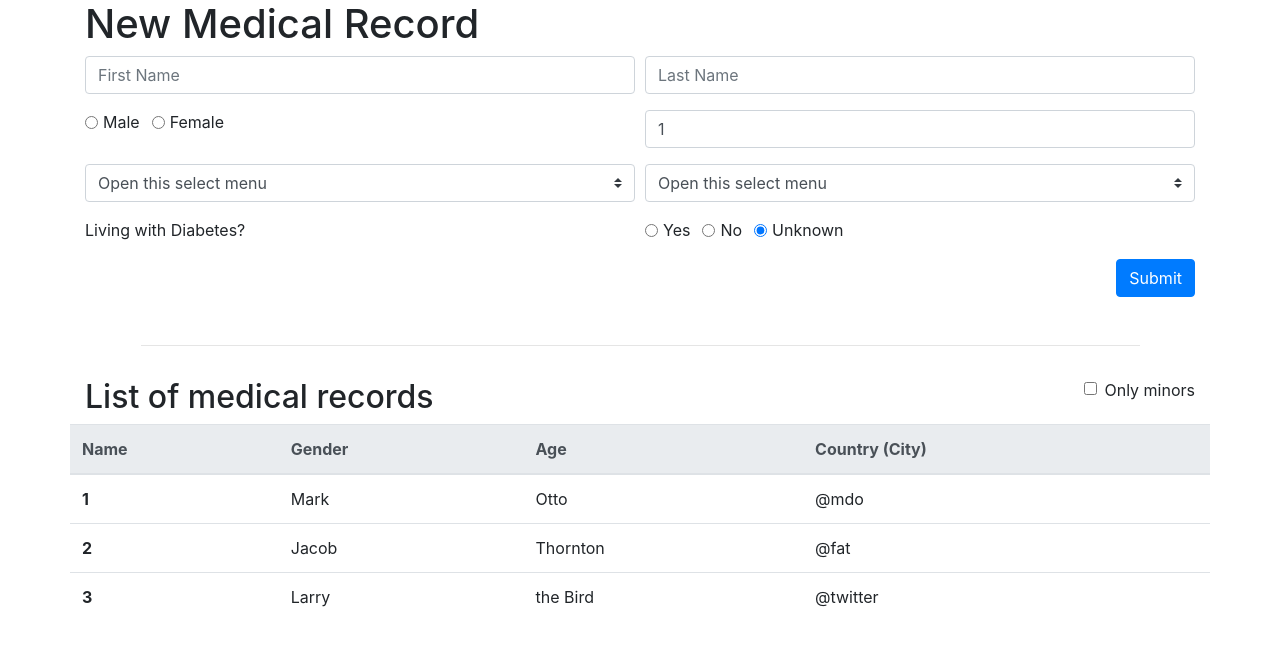
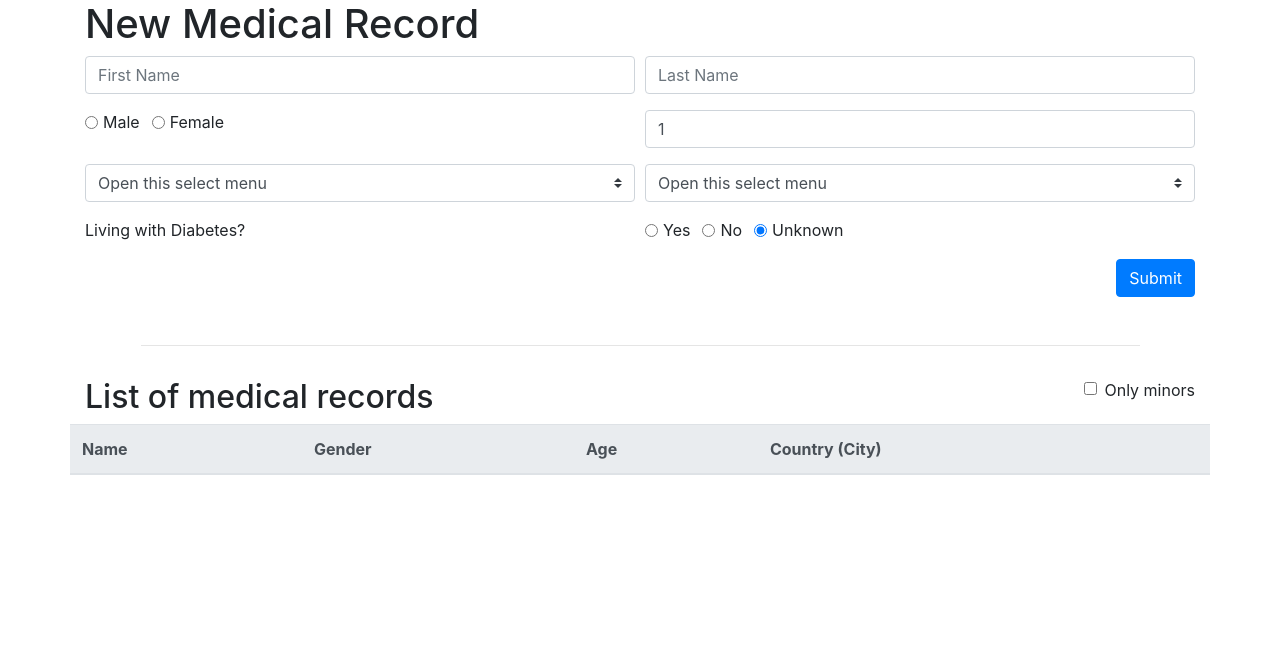
Before and after one commit to akinwale-habibullah/medicare, a React (Create React App) app: page / in a window 1280 px wide. Shown: the top 646 px of the page. Built offline with nearby package versions, Linux system fonts and the light colour scheme.

Commit message:
list MedicalRecords in ListMedicalRecords component

```diff
--- a/src/ListMedicalRecords.js
+++ b/src/ListMedicalRecords.js
@@ -2,6 +2,15 @@ import React from 'react';
 import './ListMedicalRecords.css';
 
 function ListMedicalRecords(props) {
+  const medicalRecordRows = props.medicalRecords.map((item, index) => {
+    return <tr id={index}>
+      <th scope="row">{`${item.firstName}, ${ item.lastName}`}</th>
+      <td>{item.gender}</td>
+      <td>{item.age}</td>
+      <td>{`${item.country} (${item.city})`}</td>
+    </tr>
+  });
+
   return (
     <div className="">
       <div className="row">
@@ -30,24 +39,7 @@ function ListMedicalRecords(props) {
           </thead>
 
           <tbody>
-            <tr>
-              <th scope="row">1</th>
-              <td>Mark</td>
-              <td>Otto</td>
-              <td>@mdo</td>
-            </tr>
-            <tr>
-              <th scope="row">2</th>
-              <td>Jacob</td>
-              <td>Thornton</td>
-              <td>@fat</td>
-            </tr>
-            <tr>
-              <th scope="row">3</th>
-              <td>Larry</td>
-              <td>the Bird</td>
-              <td>@twitter</td>
-            </tr>
+            {medicalRecordRows}
           </tbody>
       </table>
       </div>
```
